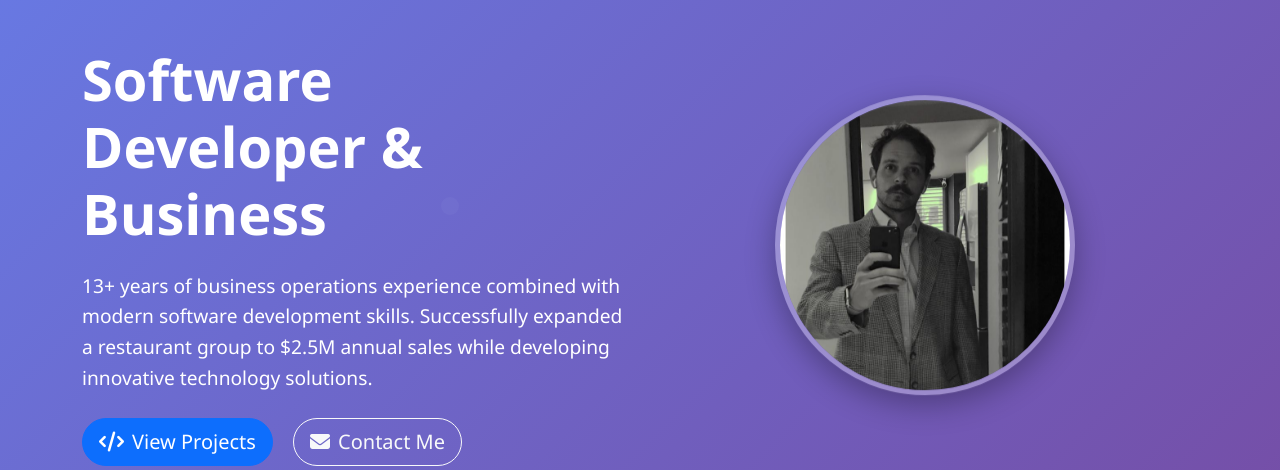
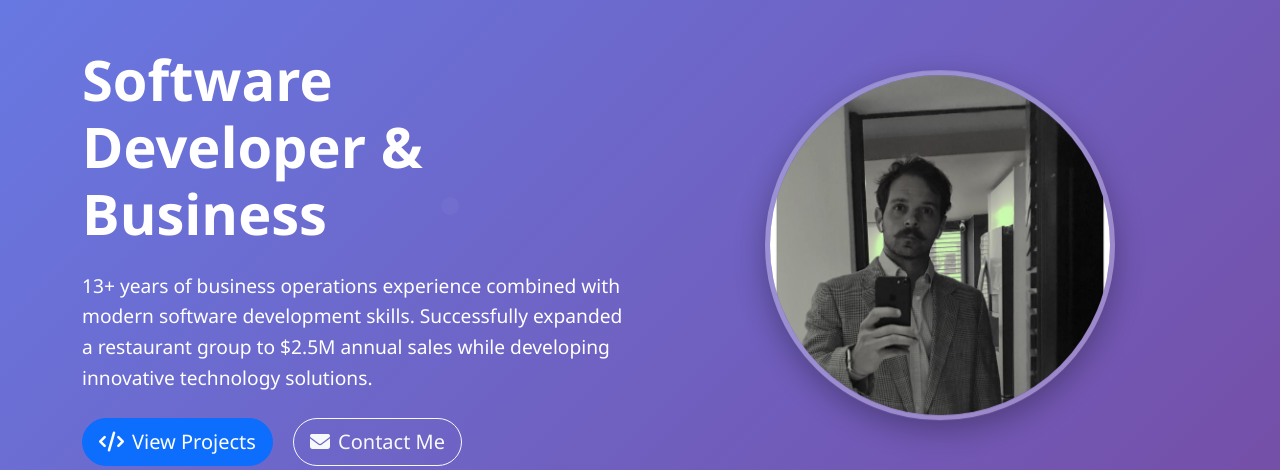
Before and after one commit to kikstaog/Enrique-Portfolio, a plain HTML site: page index.html in a window 1280 px wide. Shown: the part 244-714 px from the top of the page. Drawn offline with nearby package versions, Linux system fonts and the light colour scheme.

Commit message:
Adjust profile image size and positioning for better centering

```diff
--- a/styles.css
+++ b/styles.css
@@ -96,13 +96,15 @@ body {
 .profile-image-container {
     display: inline-block;
     margin-bottom: 20px;
+    margin-left: 30px;
 }
 
 .profile-image {
-    width: 300px;
-    height: 300px;
+    width: 350px;
+    height: 350px;
     border-radius: 50%;
     object-fit: cover;
+    object-position: center 20%;
     border: 5px solid rgba(255, 255, 255, 0.3);
     box-shadow: 0 10px 30px rgba(0, 0, 0, 0.3);
     transition: transform 0.3s ease;
```
